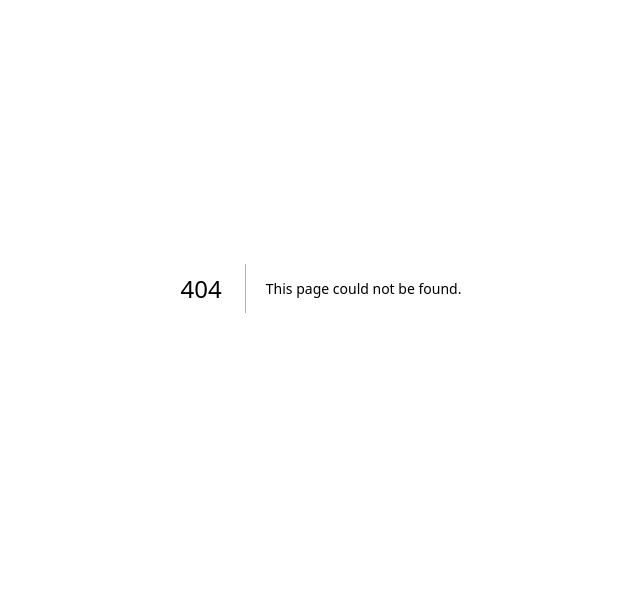
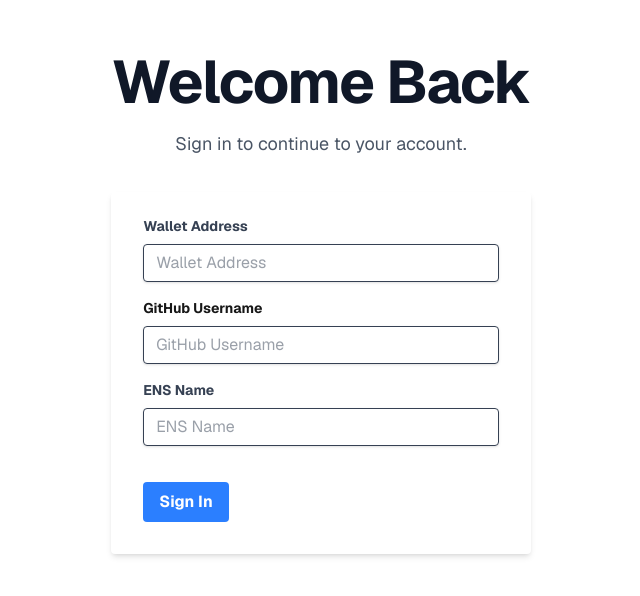
Before and after one commit to tanishkhot/proof-of-merit, a Next.js app in the folder frontend/: page /signup in a window 1280 px wide. Before the commit this address had no page. Shown: the part 112-708 px from the top of the page, without its empty margins (319-959 px from the left). Built offline with nearby package versions, Linux system fonts and the light colour scheme.

Commit message:
feat: login+signup

```diff
--- a/frontend/src/app/login/page.tsx
+++ b/frontend/src/app/login/page.tsx
@@ -7,53 +7,18 @@ export default function LoginPage() {
             Welcome Back
           </h1>
           <p className="mt-4 text-lg leading-8 text-gray-600 dark:text-gray-400">
-            Sign in to continue to your account.
+            Connect your wallet to sign in.
           </p>
         </div>
         <div className="w-full max-w-md">
-          <form className="bg-white shadow-md rounded px-8 pt-6 pb-8 mb-4 dark:bg-black/[.05]">
-            <div className="mb-4">
-              <label className="block text-gray-700 text-sm font-bold mb-2 dark:text-gray-300" htmlFor="email">
-                Email
-              </label>
-              <input
-                className="shadow appearance-none border rounded w-full py-2 px-3 text-gray-700 leading-tight focus:outline-none focus:shadow-outline dark:bg-gray-800 dark:border-gray-700 dark:text-gray-300"
-                id="email"
-                type="email"
-                placeholder="Email"
-              />
-            </div>
-            <div className="mb-4">
-              <label className="block text-ray-700 text-sm font-bold mb-2 dark:text-gray-300" htmlFor="githubId">
-                GitHub ID
-              </label>
-              <input
-                className="shadow appearance-none border rounded w-full py-2 px-3 text-gray-700 leading-tight focus:outline-none focus:shadow-outline dark:bg-gray-800 dark:border-gray-700 dark:text-gray-300"
-                id="githubId"
-                type="text"
-                placeholder="GitHub ID"
-              />
-            </div>
-            <div className="mb-6">
-              <label className="block text-gray-700 text-sm font-bold mb-2 dark:text-gray-300" htmlFor="walletId">
-                Wallet Public ID
-              </label>
-              <input
-                className="shadow appearance-none border rounded w-full py-2 px-3 text-gray-700 mb-3 leading-tight focus:outline-none focus:shadow-outline dark:bg-gray-800 dark:border-gray-700 dark:text-gray-300"
-                id="walletId"
-                type="text"
-                placeholder="Wallet Public ID"
-              />
-            </div>
-            <div className="flex items-center justify-between">
+          <div className="flex items-center justify-center">
             <button
               className="bg-blue-500 hover:bg-blue-700 text-white font-bold py-2 px-4 rounded focus:outline-none focus:shadow-outline"
               type="button"
             >
-                Sign In
+              Connect Wallet
             </button>
           </div>
-          </form>
         </div>
       </main>
     </div>
--- /dev/null
+++ b/frontend/src/app/signup/page.tsx
@@ -0,0 +1,61 @@
+export default function LoginPage() {
+  return (
+    <div className="font-sans grid grid-rows-[20px_1fr_20px] items-center justify-items-center min-h-screen p-8 pb-20 gap-16 sm:p-20">
+      <main className="flex flex-col gap-[32px] row-start-2 items-center sm:items-start">
+        <div className="text-center">
+          <h1 className="text-4xl font-bold tracking-tight text-gray-900 dark:text-gray-100 sm:text-6xl">
+            Welcome Back
+          </h1>
+          <p className="mt-4 text-lg leading-8 text-gray-600 dark:text-gray-400">
+            Sign in to continue to your account.
+          </p>
+        </div>
+        <div className="w-full max-w-md">
+          <form className="bg-white shadow-md rounded px-8 pt-6 pb-8 mb-4 dark:bg-black/[.05]">
+            <div className="mb-4">
+              <label className="block text-gray-700 text-sm font-bold mb-2 dark:text-gray-300" htmlFor="walletAddress">
+                Wallet Address
+              </label>
+              <input
+                className="shadow appearance-none border rounded w-full py-2 px-3 text-gray-700 leading-tight focus:outline-none focus:shadow-outline dark:bg-gray-800 dark:border-gray-700 dark:text-gray-300"
+                id="walletAddress"
+                type="text"
+                placeholder="Wallet Address"
+              />
+            </div>
+            <div className="mb-4">
+              <label className="block text-ray-700 text-sm font-bold mb-2 dark:text-gray-300" htmlFor="githubUsername">
+                GitHub Username
+              </label>
+              <input
+                className="shadow appearance-none border rounded w-full py-2 px-3 text-gray-700 leading-tight focus:outline-none focus:shadow-outline dark:bg-gray-800 dark:border-gray-700 dark:text-gray-300"
+                id="githubUsername"
+                type="text"
+                placeholder="GitHub Username"
+              />
+            </div>
+            <div className="mb-6">
+              <label className="block text-gray-700 text-sm font-bold mb-2 dark:text-gray-300" htmlFor="ensName">
+                ENS Name
+              </label>
+              <input
+                className="shadow appearance-none border rounded w-full py-2 px-3 text-gray-700 mb-3 leading-tight focus:outline-none focus:shadow-outline dark:bg-gray-800 dark:border-gray-700 dark:text-gray-300"
+                id="ensName"
+                type="text"
+                placeholder="ENS Name"
+              />
+            </div>
+            <div className="flex items-center justify-between">
+              <button
+                className="bg-blue-500 hover:bg-blue-700 text-white font-bold py-2 px-4 rounded focus:outline-none focus:shadow-outline"
+                type="button"
+              >
+                Sign In
+              </button>
+            </div>
+          </form>
+        </div>
+      </main>
+    </div>
+  );
+}
```
Lines whose indentation alone changed are shown as unchanged.
